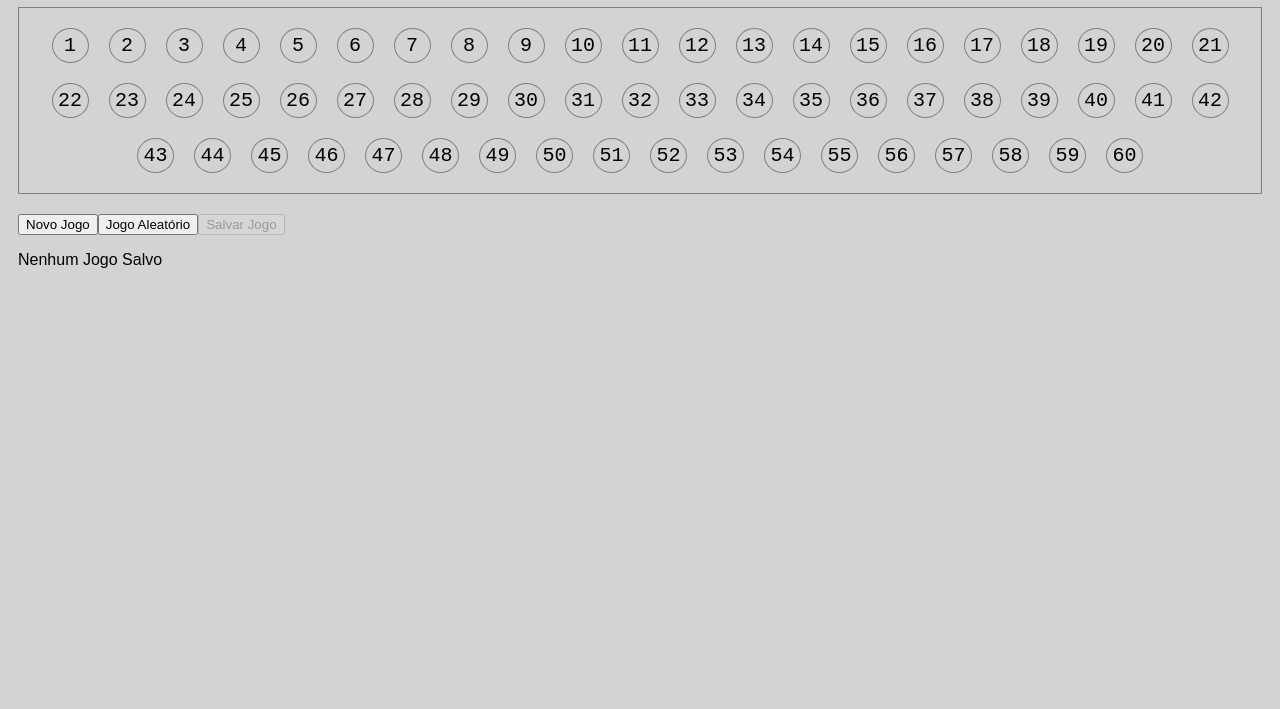
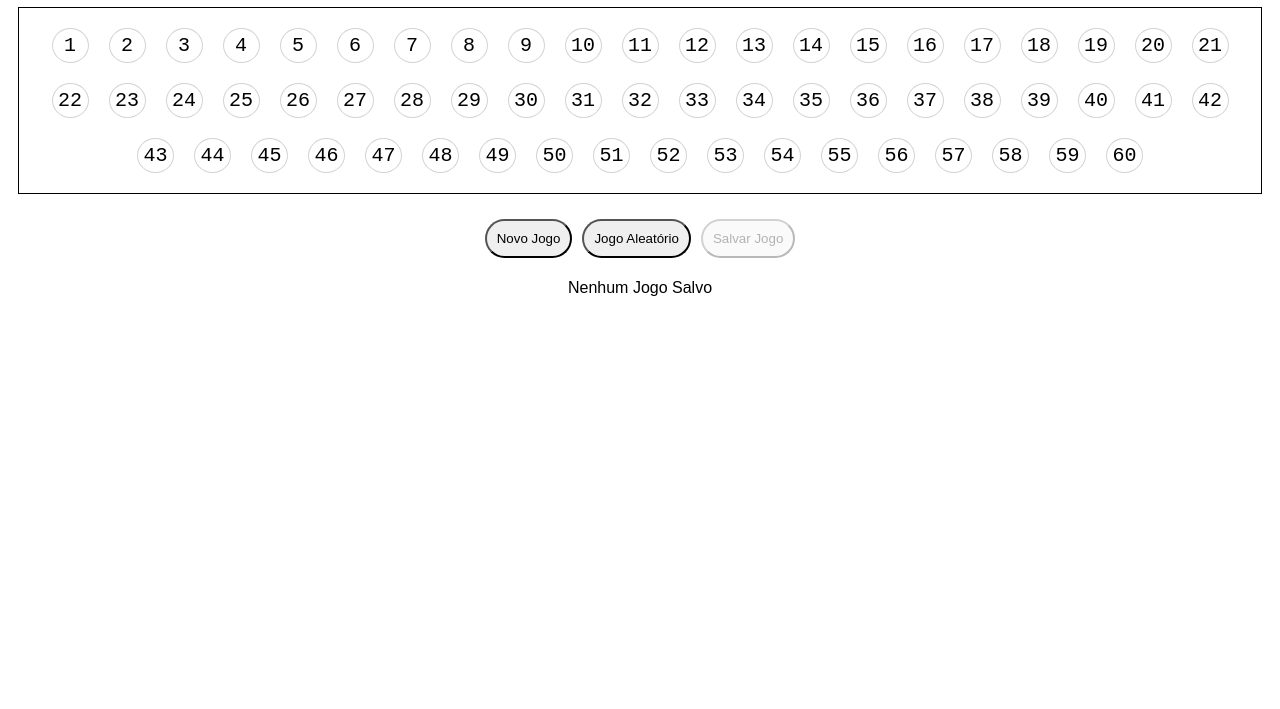
Before and after one commit to Erickhbd/minicamp.xp, a plain HTML site: page 07 - mega-sena-v1/index.html in a window 1280 px wide. Shown: the part 91-800 px from the top of the page. Drawn offline with Linux system fonts and the light colour scheme.

Commit message:
atualização

```diff
--- a/07 - mega-sena-v1/css/style.css
+++ b/07 - mega-sena-v1/css/style.css
@@ -1,15 +1,19 @@
 body {
     padding: 10px;
     font-family: Arial, Helvetica, sans-serif;
-    background-color: lightgray;
+    background-color: white;
+    text-align: center;
 }
 
 button {
     cursor: pointer;
+    padding: 10px;
+    border-radius: 20px;
+    margin: 5px;
 }
 
 .numbers {
-    border: 1px solid gray;
+    border: 1px solid black;
     padding: 10px;
     list-style-type: none;
     font-family: monospace;
@@ -20,8 +24,9 @@ button {
 .number {
     display: inline-block;
     margin: 10px;
-    border: 1px solid gray;
+    border: 1px solid lightgray;
     width: 25px;
+    padding: 5px;
     border-radius: 100%;
     padding: 5px;
     user-select: none;
@@ -31,3 +36,25 @@ button {
 .selected-number {
     background-color: lightgreen;
 }
+
+/*
+.buttons {
+    padding: 10px;
+    list-style-type: none;
+    font-family: monospace;
+    font-size: 20px;
+  }
+
+  .button {
+    display: inline-block;
+    margin: 10px;
+    padding: 5px;
+    border-radius: 100%;
+    user-select: none;
+    cursor: pointer;
+  }
+
+  .saved-games {
+    font-family: monospace;
+    font-size: 20px;
+  }
--- a/07 - mega-sena-v1/js/script.js
+++ b/07 - mega-sena-v1/js/script.js
@@ -6,9 +6,27 @@
 var state = {board: [], currentGame: [], savedGames: []};
 
 function start () {
+    readLocalStorage();
     createBoard();
     newGame();
 }
+
+
+function readLocalStorage() {
+    if (!window.localStorage) {
+      return;
+    }
+
+    var savedGames = window.localStorage.getItem('saved-games');
+
+    if (savedGames) {
+      state.savedGames = JSON.parse(savedGames);
+    }
+  }
+
+  function writeLocalStorage() {
+    window.localStorage.setItem('saved-games', JSON.stringify(state.savedGames));
+  }
 
 function createBoard () {
     state.board = [];
@@ -222,7 +240,7 @@ function addNumberToGame(numberToAdd) {
 
         addNumberToGame(randomNumber);
        }
-       console.log(state.currentGame);
+
        render();
     }
 
```
